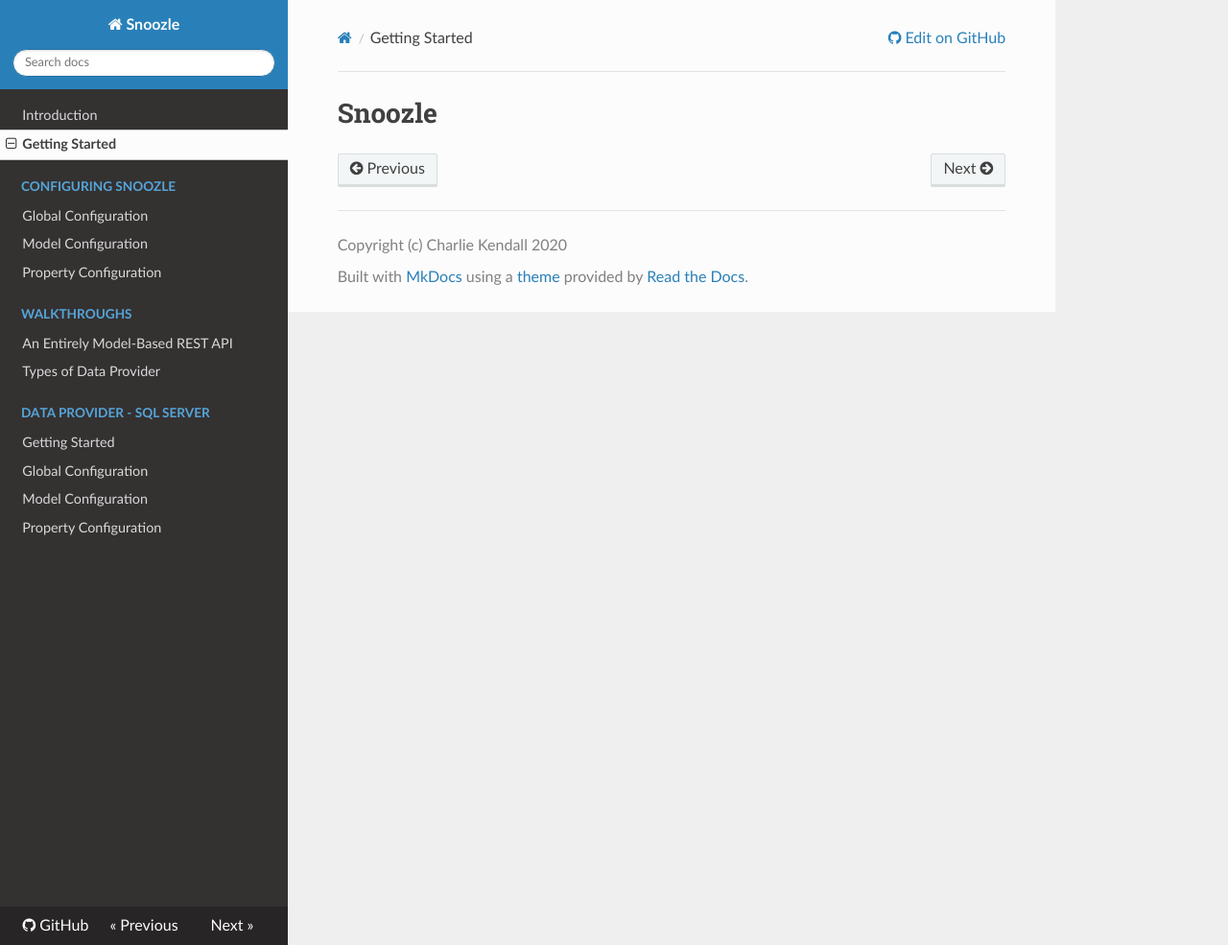
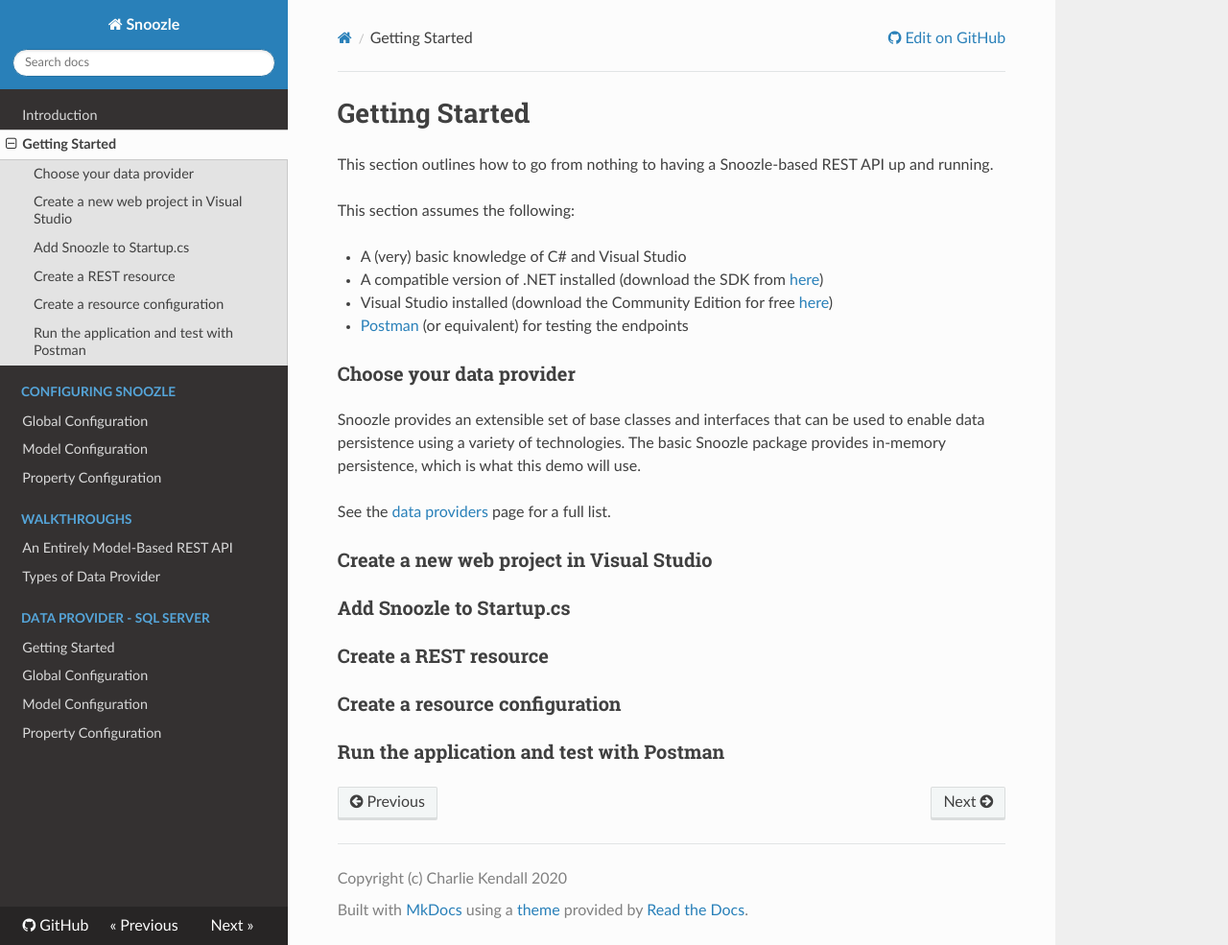
Before and after one commit to CharlieJKendall/Snoozle, an MkDocs documentation site: the page built from docs/getting-started.md, in a window 1280 px wide and 985 px high. Shown: the whole window at 96% size. Built offline with MkDocs 1.6.1, drawn with Linux system fonts in a browser that asks for light colours; nearby versions of some CDN libraries.

Commit message:
Move getting started page

```diff
--- a/docs/data-providers.md
+++ b/docs/data-providers.md
@@ -1 +1 @@
-# Snoozle
+# Data Providers
--- a/docs/getting-started.md
+++ b/docs/getting-started.md
@@ -1 +1,26 @@
-# Snoozle
+# Getting Started
+
+This section outlines how to go from nothing to having a Snoozle-based REST API up and running.
+
+This section assumes the following:
+
+- A (very) basic knowledge of C# and Visual Studio
+- A compatible version of .NET installed (download the SDK from [here](https://dotnet.microsoft.com/download))
+- Visual Studio installed (download the Community Edition for free [here](https://visualstudio.microsoft.com/downloads/))
+- [Postman](https://www.postman.com/downloads/) (or equivalent) for testing the endpoints
+
+### Choose your data provider
+
+Snoozle provides an extensible set of base classes and interfaces that can be used to enable data persistence using a variety of technologies. The basic Snoozle package provides in-memory persistence, which is what this demo will use.
+
+See the [data providers](data-providers.md) page for a full list.
+
+### Create a new web project in Visual Studio
+
+### Add Snoozle to Startup.cs
+
+### Create a REST resource
+
+### Create a resource configuration
+
+### Run the application and test with Postman
```
Also changed, not shown: docs/getting-started-sql.md (deleted, +0 -17 lines), docs/index.md (+14 -10 lines).
